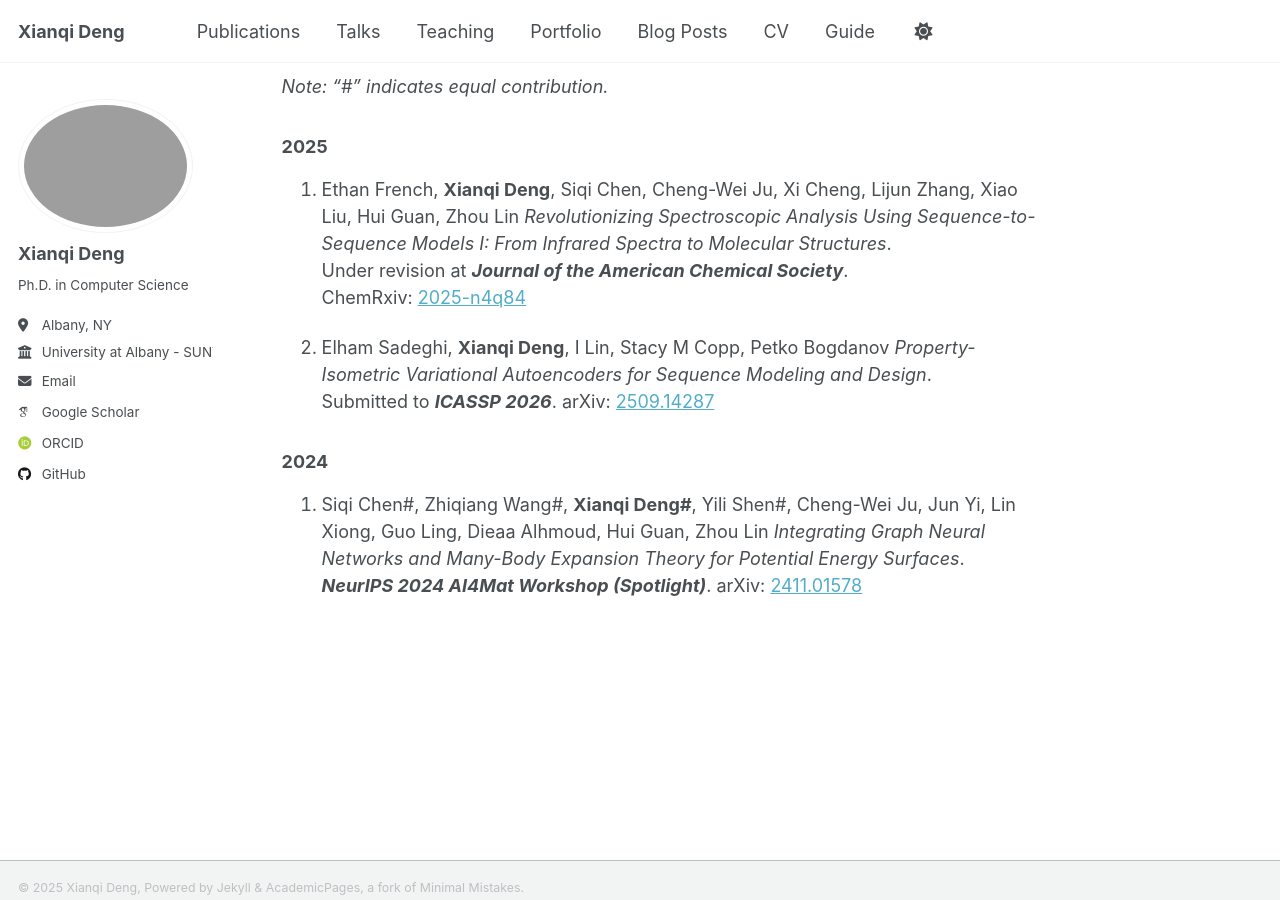
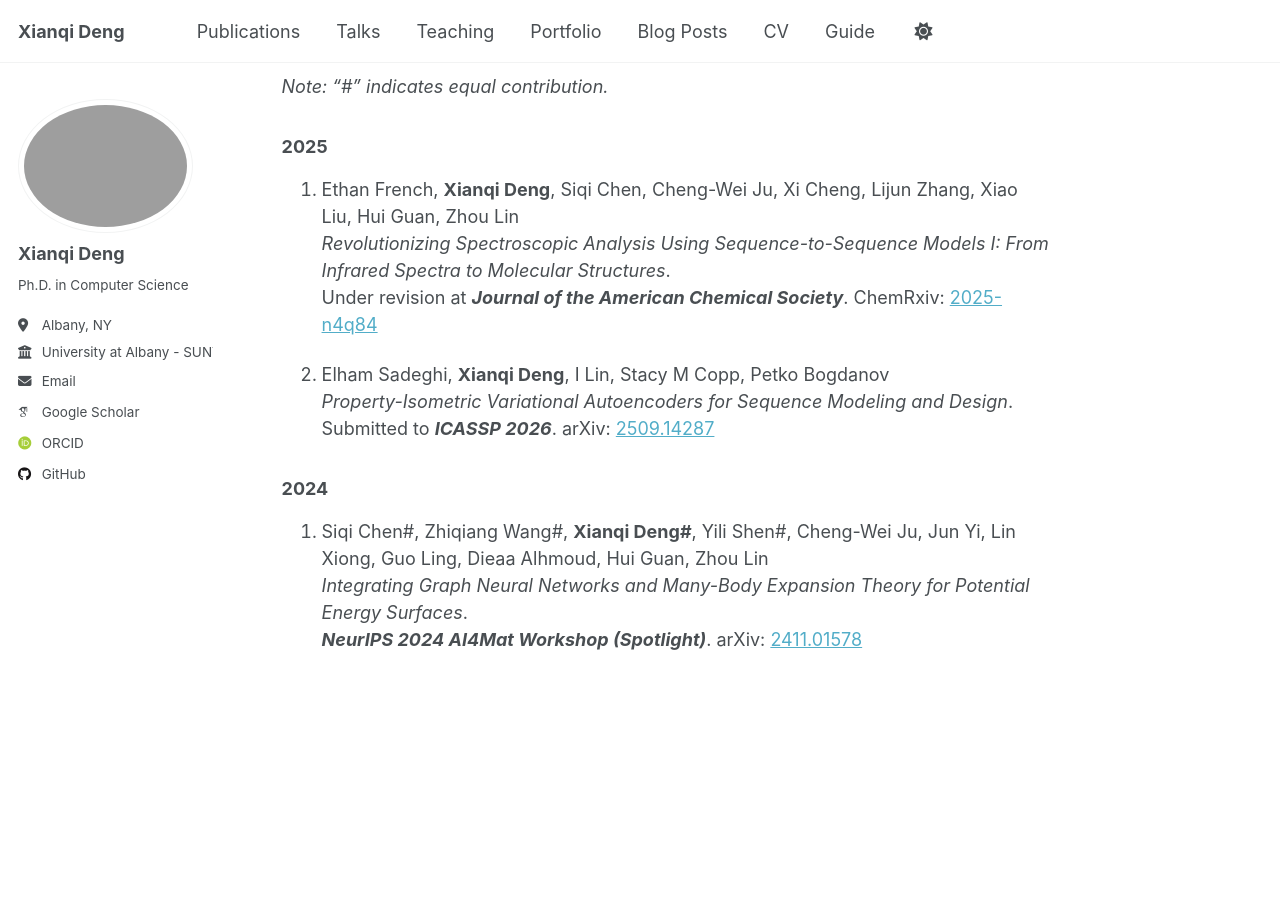
Before and after one commit to DengXianqi/dengxianqi.github.io, a Jekyll site: the page built from _pages/about.md, in a window 1280 px wide and 900 px high, scrolled down 470 px. Built offline with Jekyll 4.4.1, drawn with Linux system fonts in a browser that asks for light colours; some web fonts are replaced; a script that is not in the unit is left out; part of the change alters nothing that is shown.

```diff
--- a/_pages/about.md
+++ b/_pages/about.md
@@ -21,18 +21,17 @@ Publications
 
 ### 2025
 
-1. Ethan French, **Xianqi Deng**, Siqi Chen, Cheng-Wei Ju, Xi Cheng, Lijun Zhang, Xiao Liu, Hui Guan, Zhou Lin
+1. Ethan French, **Xianqi Deng**, Siqi Chen, Cheng-Wei Ju, Xi Cheng, Lijun Zhang, Xiao Liu, Hui Guan, Zhou Lin <br>
    *Revolutionizing Spectroscopic Analysis Using Sequence-to-Sequence Models I: From Infrared Spectra to Molecular Structures*.
-   Under revision at ***Journal of the American Chemical Society***.
-   ChemRxiv: [2025-n4q84](https://chemrxiv.org/engage/chemrxiv/article-details/67f601ef81d2151a029f5a2e)
+   Under revision at ***Journal of the American Chemical Society***. ChemRxiv: [2025-n4q84](https://chemrxiv.org/engage/chemrxiv/article-details/67f601ef81d2151a029f5a2e)
 
-3. Elham Sadeghi, **Xianqi Deng**, I Lin, Stacy M Copp, Petko Bogdanov
+3. Elham Sadeghi, **Xianqi Deng**, I Lin, Stacy M Copp, Petko Bogdanov <br>
    *Property-Isometric Variational Autoencoders for Sequence Modeling and Design*.
    Submitted to ***ICASSP 2026***. arXiv: [2509.14287](https://arxiv.org/abs/2509.14287)
 
 ### 2024
 
-1. Siqi Chen#, Zhiqiang Wang#, **Xianqi Deng#**, Yili Shen#, Cheng-Wei Ju, Jun Yi, Lin Xiong, Guo Ling, Dieaa Alhmoud, Hui Guan, Zhou Lin
+1. Siqi Chen#, Zhiqiang Wang#, **Xianqi Deng#**, Yili Shen#, Cheng-Wei Ju, Jun Yi, Lin Xiong, Guo Ling, Dieaa Alhmoud, Hui Guan, Zhou Lin <br>
    *Integrating Graph Neural Networks and Many-Body Expansion Theory for Potential Energy Surfaces*.
    ***NeurIPS 2024 AI4Mat Workshop (Spotlight)***. arXiv: [2411.01578](https://arxiv.org/abs/2411.01578)
 
```
